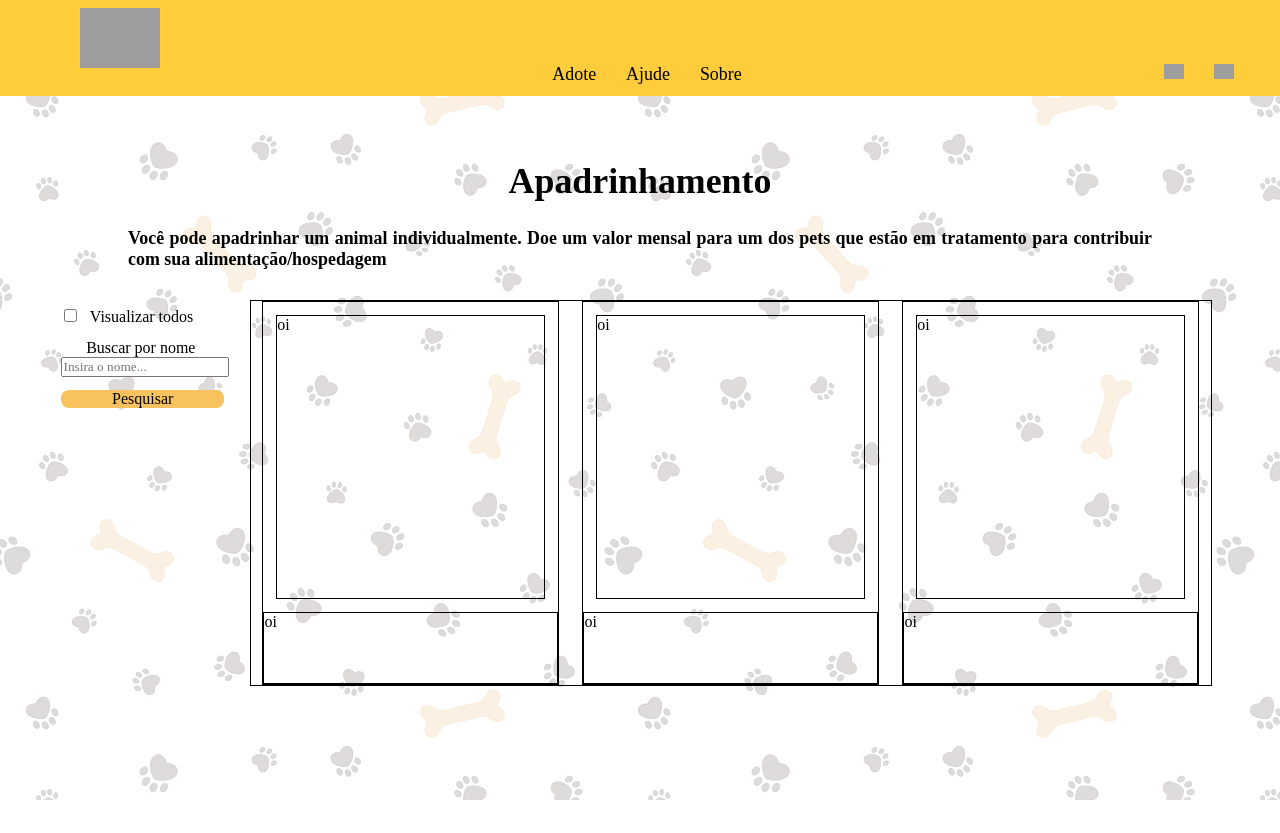
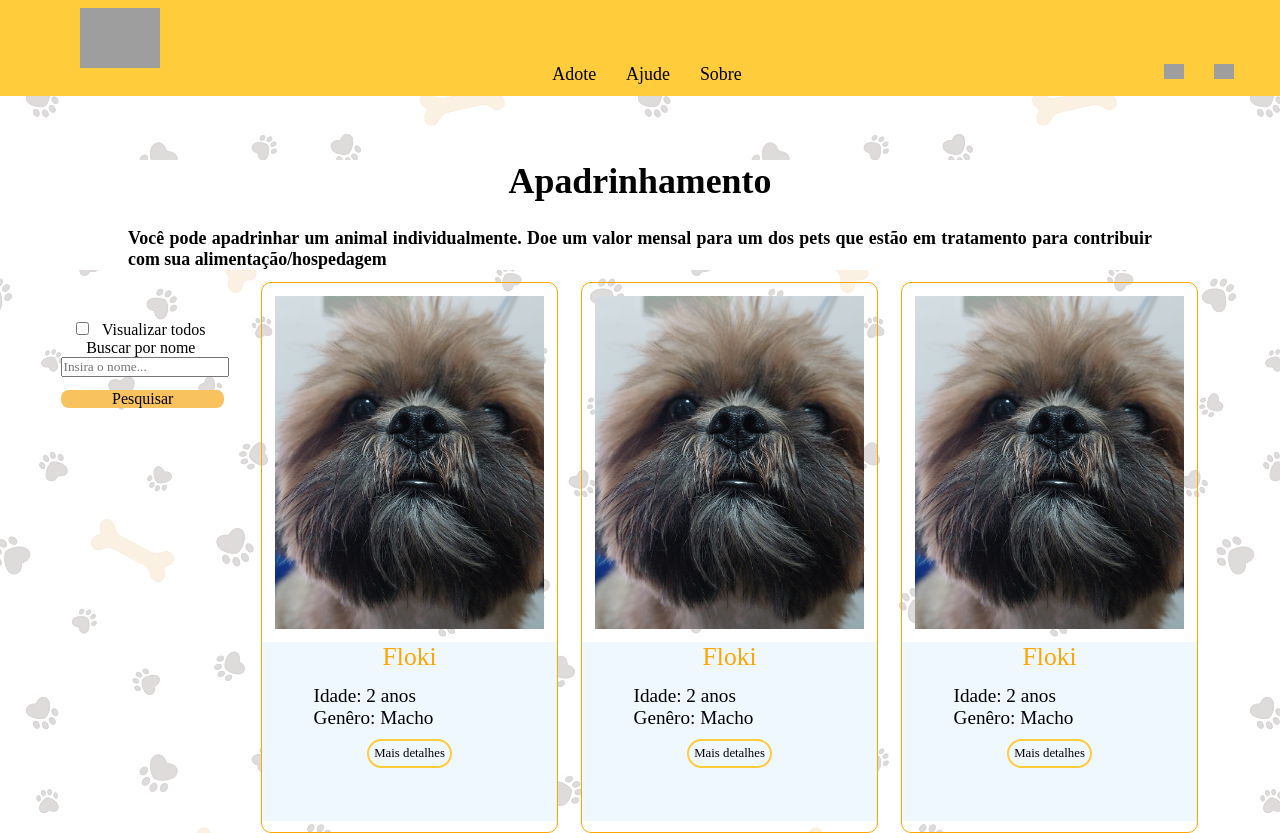
Before and after one commit to amedeirosg/irmaoanimalPL, a React (Create React App) app: page /apadrinhe in a window 1280 px wide. Before the commit the page ends 800 px from the top, so only its background shows below. Built offline with nearby package versions, Linux system fonts and the light colour scheme; grey boxes are pictures that could not be loaded; a web font is replaced by a local one.

Commit message:
editing screen apadrinhe and learning filter

```diff
--- a/src/App.js
+++ b/src/App.js
@@ -2,6 +2,7 @@ import Conteudo from "./components/Conteudo.js";
 import Adote from "./components/Adote.js";
 import Ajude from "./components/Ajude.js";
 import Apadrinhe from "./components/Apadrinhe.js";
+import Sobre from "./components/Sobre.js";
 import { BrowserRouter as Router, Routes, Route } from "react-router-dom";
 function App() {
   return (
@@ -12,6 +13,7 @@ function App() {
           <Route path="/adote" element={<Adote />} />
           <Route path="/ajude" element={<Ajude />} />
           <Route path="/apadrinhe" element={<Apadrinhe />} />
+          <Route path="/sobre" element={<Sobre />} />
         </Routes>
       </Router>
     </div>
--- a/src/components/Apadrinhe.js
+++ b/src/components/Apadrinhe.js
@@ -2,7 +2,8 @@ import React from "react";
 import Cards from "../components/Cards.js";
 import Header from "../components/Header.js";
 import "../styles/apadrinhe.css";
-function Apadrinhe() {
+import flokao from "../imgs/flokao.jpeg";
+function Apadrinhe(props) {
   return (
     <div className="apadrinhamento">
       <Header />
@@ -19,16 +20,16 @@ function Apadrinhe() {
             </h4>
           </div>
         </div>
-        <div className="container-filtro">
-          <div className="filtrar-animais">
-            <input type="checkbox"></input>
-            <span>Visualizar todos</span>
-          </div>
-        </div>
       </div>
       <div className="container-busca">
         <div className="buscar-animais">
           <div className="busca-nome">
+            <div className="container-filtro">
+              <div className="filtrar-animais">
+                <input type="checkbox"></input>
+                <span>Visualizar todos</span>
+              </div>
+            </div>
             <span>Buscar por nome</span>
             <input type="text" placeholder="Insira o nome..."></input>
           </div>
@@ -39,26 +40,71 @@ function Apadrinhe() {
         <div className="cards-apadrinhe">
           <div className="individual-cards">
             <div className="picture-pet">
-              <span>oi</span>
+              <img src={flokao}></img>
             </div>
             <div className="informations-pet">
-              <span>oi</span>
+              <div className="name-pet">
+                <span id="nome">Floki</span>
+              </div>
+              <div className="idade-genero">
+                <div className="idade-pet">
+                  <span id="idade">Idade: 2 anos</span>
+                </div>
+                <div className="genero-pet">
+                  <span id="idade">Genêro: Macho</span>
+                </div>
+              </div>
+              <div className="more-details">
+                <div className="button-details">
+                  <a>Mais detalhes</a>
+                </div>
+              </div>
             </div>
           </div>
           <div className="individual-cards">
             <div className="picture-pet">
-              <span>oi</span>
+              <img src={flokao}></img>
             </div>
             <div className="informations-pet">
-              <span>oi</span>
+              <div className="name-pet">
+                <span id="nome">Floki</span>
+              </div>
+              <div className="idade-genero">
+                <div className="idade-pet">
+                  <span id="idade">Idade: 2 anos</span>
+                </div>
+                <div className="genero-pet">
+                  <span id="idade">Genêro: Macho</span>
+                </div>
+              </div>
+              <div className="more-details">
+                <div className="button-details">
+                  <a>Mais detalhes</a>
+                </div>
+              </div>
             </div>
           </div>
           <div className="individual-cards">
             <div className="picture-pet">
-              <span>oi</span>
+              <img src={flokao}></img>
             </div>
             <div className="informations-pet">
-              <span>oi</span>
+              <div className="name-pet">
+                <span id="nome">Floki</span>
+              </div>
+              <div className="idade-genero">
+                <div className="idade-pet">
+                  <span id="idade">Idade: 2 anos</span>
+                </div>
+                <div className="genero-pet">
+                  <span id="idade">Genêro: Macho</span>
+                </div>
+              </div>
+              <div className="more-details">
+                <div className="button-details">
+                  <a>Mais detalhes</a>
+                </div>
+              </div>
             </div>
           </div>
         </div>
--- a/src/components/Header.js
+++ b/src/components/Header.js
@@ -25,7 +25,7 @@ function Header() {
         <div className="acessos">
           <a href="/adote">Adote</a>
           <a href="/ajude">Ajude</a>
-          <a href="#">Sobre</a>
+          <a href="/sobre">Sobre</a>
         </div>
         <div className="redes-sociais">
           <a href="https://instagram.com/projetoirmaoanimal" target="_blank">
--- /dev/null
+++ b/src/components/Sobre.js
@@ -0,0 +1,50 @@
+import React from "react";
+import { useState, useRef } from "react";
+function Sobre() {
+  const [item, setItem] = useState([]);
+  const inputRef = useRef();
+
+  function onSubmit(e) {
+    e.preventDefault();
+
+    const value = inputRef.current.value;
+
+    if (value === "") return;
+    setItem((prev) => {
+      return [...prev, value];
+    });
+
+    inputRef.current.value = "";
+  }
+
+  function onChange(e) {
+    const value = e.target.value;
+    setItem((prev) => {
+      return prev.filter((item) =>
+        item.toLowerCase().includes(value.toLowerCase())
+      );
+    });
+  }
+
+  return (
+    <div>
+      Items:
+      <input onChange={onChange} type="search"></input>
+      <br />
+      <br />
+      <form onSubmit={onSubmit}>
+        New item:
+        <input ref={inputRef} type="text"></input>
+        <button type="submit">Add</button>
+      </form>
+      <br />
+      <br />
+      <h3>Items:</h3>
+      {item.map((item) => (
+        <div>{item}</div>
+      ))}
+    </div>
+  );
+}
+
+export default Sobre;
--- a/src/styles/apadrinhe.css
+++ b/src/styles/apadrinhe.css
@@ -1,103 +1,164 @@
-.apadrinhamento{
+.apadrinhamento {
   user-select: none;
 }
 
-.container-apadrinhe{
+.container-apadrinhe {
   margin-top: 5vw;
   user-select: none;
+  background: white;
 }
 
-.titulo-apadrinhe{
-    font-size:1.4vw;
+.titulo-apadrinhe {
+  font-size: 1.4vw;
   text-align: center;
 }
 
-.como-apadrinhar{
-    display:flex;
+.como-apadrinhar {
+  display: flex;
   justify-content: center;
   margin-top: 2vw;
 }
 
-.texto-apadrinhe{
+.texto-apadrinhe {
   text-align: justify;
   width: 80vw;
-    display:flex;
-    font-size:1.4vw;
+  display: flex;
+  font-size: 1.4vw;
 }
 
-.container-filtro{
-    display:flex;
+.container-filtro {
+  display: flex;
   justify-content: center;
   margin-top: 3vw;
 }
 
-.filtrar-animais{
+.filtrar-animais {
   width: 90vw;
 }
 
-.filtrar-animais input{
-    margin-right:1vw;
+.filtrar-animais input {
+  margin-right: 1vw;
 }
 
-.container-busca{
+.container-busca {
   user-select: none;
   margin-top: 1vw;
-    display:flex;
+  display: flex;
 }
 
-.buscar-animais{
+.buscar-animais {
   width: 12.7vw;
-    margin-left:4.8vw;
+  margin-left: 4.8vw;
   text-align: center;
 }
 
-.busca-nome{
-    width:12.4vw;
+.busca-nome {
+  width: 12.4vw;
   text-align: center;
 }
 
-.btn-pesquisar{
+.btn-pesquisar {
   transition: 0.6s;
   background-color: rgb(248, 194, 94);
   border-radius: 8px;
-    margin-top:1vw;
-    cursor:pointer;
+  margin-top: 1vw;
+  cursor: pointer;
 }
 
-.btn-pesquisar:hover{
+.btn-pesquisar:hover {
   transition: 0.6s;
   background-color: rgb(255, 178, 34);
 }
 
-.btn-pesquisar a{
-    color:black;
+.btn-pesquisar a {
+  color: black;
   text-decoration: none;
 }
 
-.cards-apadrinhe{
-    border:1px solid black;
-    width:75vw;
-    margin-top: -3vw;
-    margin-left:2vw;
-    height: 30vw;
-    display:flex;
+.cards-apadrinhe {
+  width: 75vw;
+  margin-left: 2vw;
+  height: 43vw;
+  display: flex;
   justify-content: space-around;
 }
 
-.individual-cards{
-    border:1px solid black;
+.individual-cards {
   width: 23vw;
+  border: 1px solid orange;
+  border-radius: 10px;
 }
 
-.picture-pet{
-    border:1px solid black;
+.picture-pet {
   margin: 1vw;
-    height: 22vw;
-    max-height: 22vw;
+  height: 26vw;
 }
 
-.informations-pet{
-    border:1px solid black;
-    height:5.5vw;
-    max-height:5.5vw;
+.picture-pet img {
+  width: 100%;
+  height: 100%;
+  object-fit: cover;
 }
+
+.informations-pet {
+  background-color: aliceblue;
+  height: 14vw;
+}
+
+.name-pet {
+  display: flex;
+  align-items: center;
+  justify-content: center;
+}
+
+.idade-pet {
+  display: flex;
+  align-items: center;
+  margin-top: 1vw;
+}
+
+.more-details {
+  text-align: center;
+  display: flex;
+  justify-content: center;
+  margin-top: 1vw;
+}
+
+.button-details {
+  text-decoration: none;
+  padding: 0.4vw;
+  border-radius: 2vw;
+  width: 9vw;
+  font-size: 1vw;
+  cursor: pointer;
+}
+
+.button-details a {
+  text-decoration: none;
+  color: black;
+  border: 2px solid #ffcc3b;
+  padding: 0.4vw;
+  border-radius: 2vw;
+  width: 9vw;
+  font-size: 1vw;
+}
+
+.button-details a:hover {
+  transition: 1s;
+  color: white;
+  border: 2px solid black;
+  box-shadow: inset 10vw 0 0 0 #ffcc3b;
+}
+
+#nome {
+  font-size: 2vw;
+  color: orange;
+}
+
+#idade {
+  font-size: 1.5vw;
+}
+
+.idade-genero {
+  margin-left: 4vw;
+}
```
Also changed, not shown: src/styles/adote.css (+71 -72 lines). Lines whose indentation alone changed are shown as unchanged.
